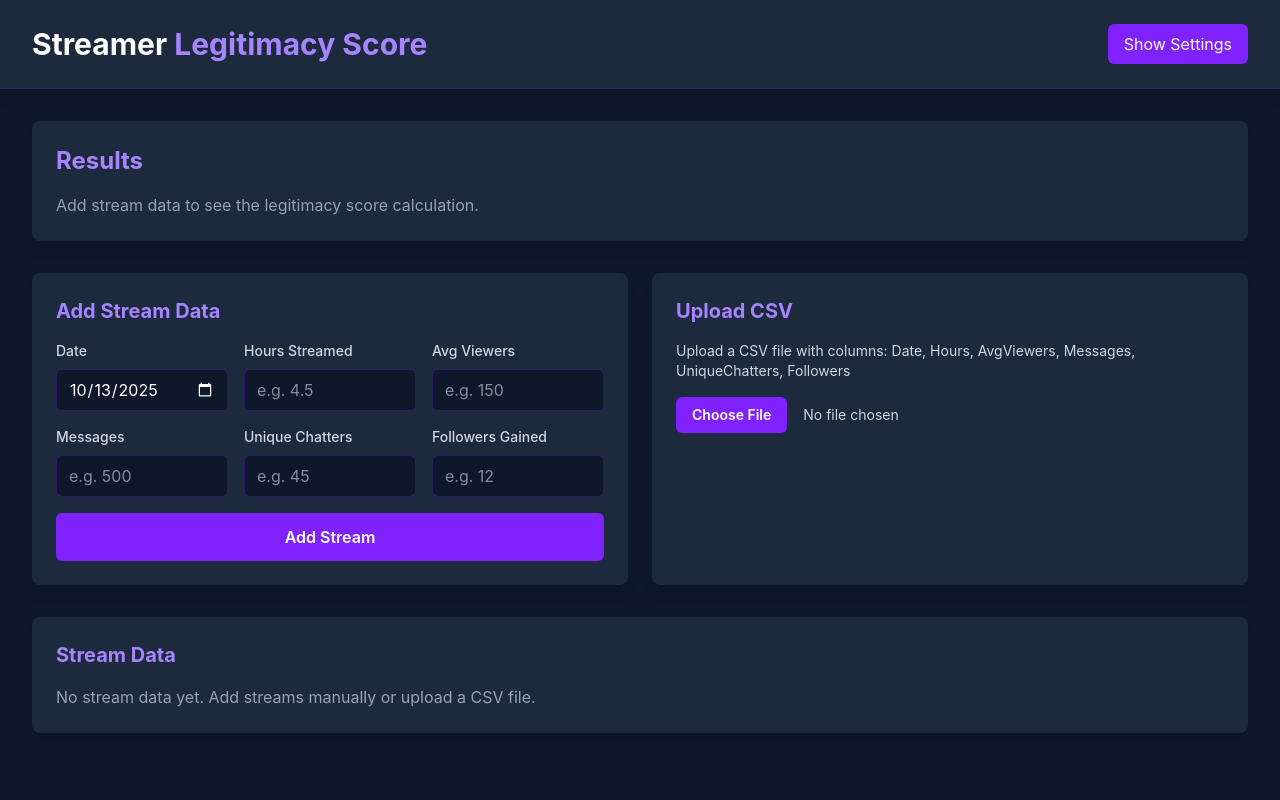
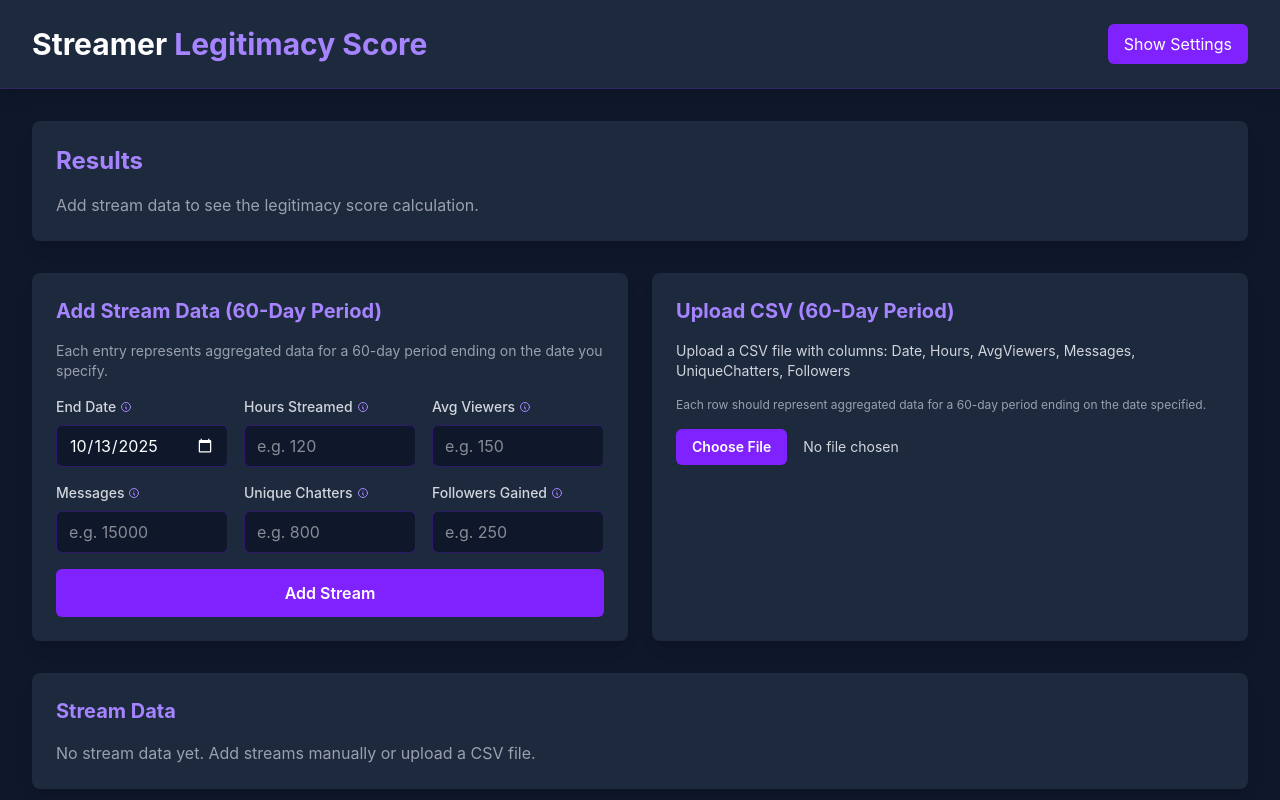
Before and after one commit to bjorkendev/streamer-score, a React (Vite) app: page / in a window 1280 px wide. Shown: the top 800 px of the page. Built offline with nearby package versions, Linux system fonts and the light colour scheme.

Commit message:
Add 60-day period clarifications with tooltips and date ranges

```diff
--- a/src/components/CSVUpload.tsx
+++ b/src/components/CSVUpload.tsx
@@ -33,11 +33,14 @@ export function CSVUpload({ onStreamsUploaded }: CSVUploadProps) {
 
   return (
     <div className="bg-slate-800 rounded-lg p-6 shadow-lg">
-      <h3 className="text-xl font-bold mb-4 text-violet-400">Upload CSV</h3>
+      <h3 className="text-xl font-bold mb-4 text-violet-400">Upload CSV (60-Day Period)</h3>
       <div className="space-y-4">
         <p className="text-sm text-gray-300">
           Upload a CSV file with columns: Date, Hours, AvgViewers, Messages,
           UniqueChatters, Followers
+        </p>
+        <p className="text-xs text-gray-400">
+          Each row should represent aggregated data for a 60-day period ending on the date specified.
         </p>
         <input
           ref={fileInputRef}
--- a/src/components/StreamDataInput.tsx
+++ b/src/components/StreamDataInput.tsx
@@ -1,5 +1,6 @@
 import { useState } from 'react';
 import type { StreamData } from '../types';
+import { Tooltip } from './Tooltip';
 
 interface StreamDataInputProps {
   onAddStream: (stream: Omit<StreamData, 'id'>) => void;
@@ -52,15 +53,38 @@ export function StreamDataInput({ onAddStream }: StreamDataInputProps) {
     });
   };
 
+  const LabelWithTooltip = ({ label, tooltip }: { label: string; tooltip: string }) => (
+    <label className="block text-sm font-medium mb-2 text-gray-300 flex items-center gap-1">
+      {label}
+      <Tooltip content={tooltip}>
+        <svg
+          className="w-3 h-3 text-violet-400 cursor-help"
+          fill="none"
+          stroke="currentColor"
+          viewBox="0 0 24 24"
+        >
+          <path
+            strokeLinecap="round"
+            strokeLinejoin="round"
+            strokeWidth={2}
+            d="M13 16h-1v-4h-1m1-4h.01M21 12a9 9 0 11-18 0 9 9 0 0118 0z"
+          />
+        </svg>
+      </Tooltip>
+    </label>
+  );
+
   return (
     <div className="bg-slate-800 rounded-lg p-6 shadow-lg">
-      <h3 className="text-xl font-bold mb-4 text-violet-400">Add Stream Data</h3>
+      <h3 className="text-xl font-bold mb-4 text-violet-400">Add Stream Data (60-Day Period)</h3>
+      <p className="text-sm text-gray-400 mb-4">Each entry represents aggregated data for a 60-day period ending on the date you specify.</p>
       <form onSubmit={handleSubmit} className="space-y-4">
         <div className="grid grid-cols-1 md:grid-cols-3 gap-4">
           <div>
-            <label className="block text-sm font-medium mb-2 text-gray-300">
-              Date
-            </label>
+            <LabelWithTooltip
+              label="End Date"
+              tooltip="The end date of your 60-day analysis period. Data will be calculated from 60 days before this date up to this date."
+            />
             <input
               type="date"
               value={formData.date}
@@ -72,9 +96,10 @@ export function StreamDataInput({ onAddStream }: StreamDataInputProps) {
             />
           </div>
           <div>
-            <label className="block text-sm font-medium mb-2 text-gray-300">
-              Hours Streamed
-            </label>
+            <LabelWithTooltip
+              label="Hours Streamed"
+              tooltip="Total hours streamed during the entire 60-day period (not per day)"
+            />
             <input
               type="number"
               step="0.1"
@@ -83,14 +108,15 @@ export function StreamDataInput({ onAddStream }: StreamDataInputProps) {
                 setFormData({ ...formData, hours: e.target.value })
               }
               className="w-full px-3 py-2 bg-slate-900 border border-violet-600/30 rounded-md text-white focus:outline-none focus:ring-2 focus:ring-violet-600"
-              placeholder="e.g. 4.5"
+              placeholder="e.g. 120"
               required
             />
           </div>
           <div>
-            <label className="block text-sm font-medium mb-2 text-gray-300">
-              Avg Viewers
-            </label>
+            <LabelWithTooltip
+              label="Avg Viewers"
+              tooltip="Average concurrent viewers across all streams during the 60-day period"
+            />
             <input
               type="number"
               step="0.1"
@@ -104,9 +130,10 @@ export function StreamDataInput({ onAddStream }: StreamDataInputProps) {
             />
           </div>
           <div>
-            <label className="block text-sm font-medium mb-2 text-gray-300">
-              Messages
-            </label>
+            <LabelWithTooltip
+              label="Messages"
+              tooltip="Total chat messages sent during the entire 60-day period"
+            />
             <input
               type="number"
               value={formData.messages}
@@ -114,14 +141,15 @@ export function StreamDataInput({ onAddStream }: StreamDataInputProps) {
                 setFormData({ ...formData, messages: e.target.value })
               }
               className="w-full px-3 py-2 bg-slate-900 border border-violet-600/30 rounded-md text-white focus:outline-none focus:ring-2 focus:ring-violet-600"
-              placeholder="e.g. 500"
+              placeholder="e.g. 15000"
               required
             />
           </div>
           <div>
-            <label className="block text-sm font-medium mb-2 text-gray-300">
-              Unique Chatters
-            </label>
+            <LabelWithTooltip
+              label="Unique Chatters"
+              tooltip="Total number of unique users who chatted during the 60-day period"
+            />
             <input
               type="number"
               value={formData.uniqueChatters}
@@ -129,14 +157,15 @@ export function StreamDataInput({ onAddStream }: StreamDataInputProps) {
                 setFormData({ ...formData, uniqueChatters: e.target.value })
               }
               className="w-full px-3 py-2 bg-slate-900 border border-violet-600/30 rounded-md text-white focus:outline-none focus:ring-2 focus:ring-violet-600"
-              placeholder="e.g. 45"
+              placeholder="e.g. 800"
               required
             />
           </div>
           <div>
-            <label className="block text-sm font-medium mb-2 text-gray-300">
-              Followers Gained
-            </label>
+            <LabelWithTooltip
+              label="Followers Gained"
+              tooltip="Total new followers gained during the entire 60-day period"
+            />
             <input
               type="number"
               value={formData.followers}
@@ -144,7 +173,7 @@ export function StreamDataInput({ onAddStream }: StreamDataInputProps) {
                 setFormData({ ...formData, followers: e.target.value })
               }
               className="w-full px-3 py-2 bg-slate-900 border border-violet-600/30 rounded-md text-white focus:outline-none focus:ring-2 focus:ring-violet-600"
-              placeholder="e.g. 12"
+              placeholder="e.g. 250"
               required
             />
           </div>
--- a/src/components/StreamDataTable.tsx
+++ b/src/components/StreamDataTable.tsx
@@ -37,6 +37,16 @@ export function StreamDataTable({
     setEditData(null);
   };
 
+  const getDateRange = (endDate: string) => {
+    const end = new Date(endDate);
+    const start = new Date(end);
+    start.setDate(end.getDate() - 60);
+    return {
+      start: start.toISOString().split('T')[0],
+      end: endDate
+    };
+  };
+
   if (streams.length === 0) {
     return (
       <div className="bg-slate-800 rounded-lg p-6 shadow-lg">
@@ -51,13 +61,14 @@ export function StreamDataTable({
   return (
     <div className="bg-slate-800 rounded-lg p-6 shadow-lg overflow-x-auto">
       <h3 className="text-xl font-bold mb-4 text-violet-400">
-        Stream Data ({streams.length} streams)
+        Stream Data ({streams.length} period{streams.length !== 1 ? 's' : ''})
       </h3>
+      <p className="text-xs text-gray-400 mb-4">Each entry represents a 60-day period. Date shown is the end date of that period.</p>
       <table className="w-full text-sm">
         <thead>
           <tr className="border-b border-violet-600/30">
             <th className="text-left py-3 px-2 text-gray-300 font-semibold">
-              Date
+              Period End Date
             </th>
             <th className="text-left py-3 px-2 text-gray-300 font-semibold">
               Hours
@@ -183,7 +194,12 @@ export function StreamDataTable({
                 </>
               ) : (
                 <>
-                  <td className="py-3 px-2 text-white">{stream.date}</td>
+                  <td className="py-3 px-2">
+                    <div className="text-white">{stream.date}</div>
+                    <div className="text-xs text-gray-400">
+                      ({getDateRange(stream.date).start} to {stream.date})
+                    </div>
+                  </td>
                   <td className="py-3 px-2 text-white">{stream.hours}</td>
                   <td className="py-3 px-2 text-white">{stream.avgViewers}</td>
                   <td className="py-3 px-2 text-white">{stream.messages}</td>
```
